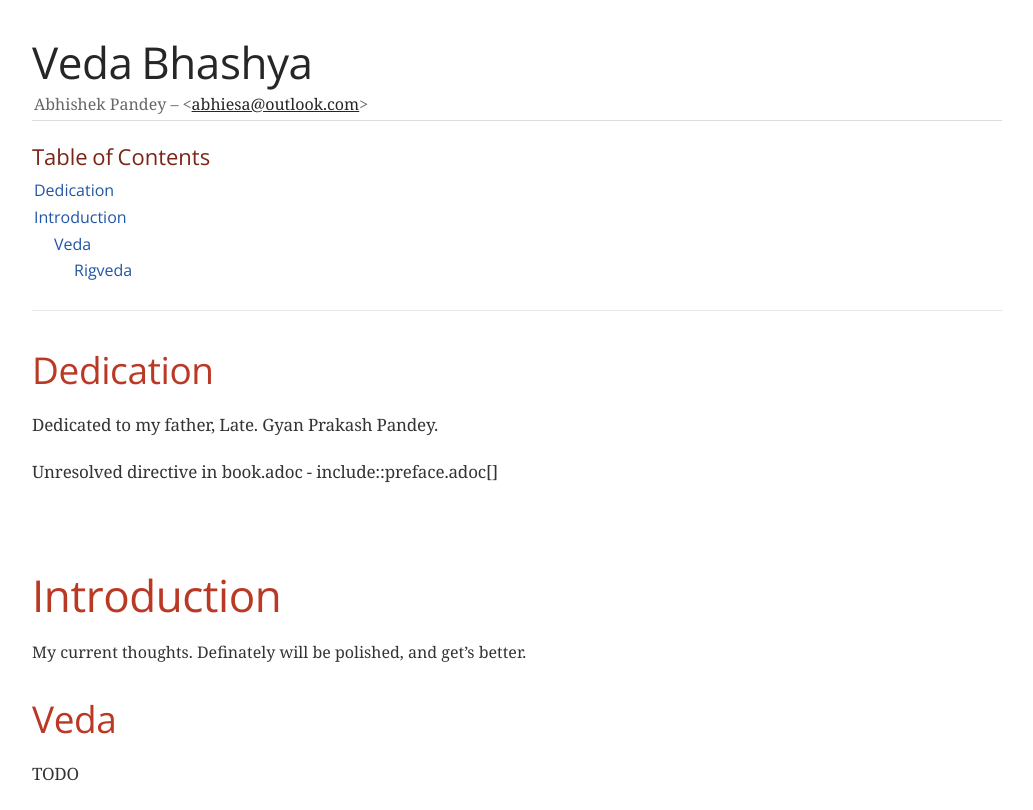
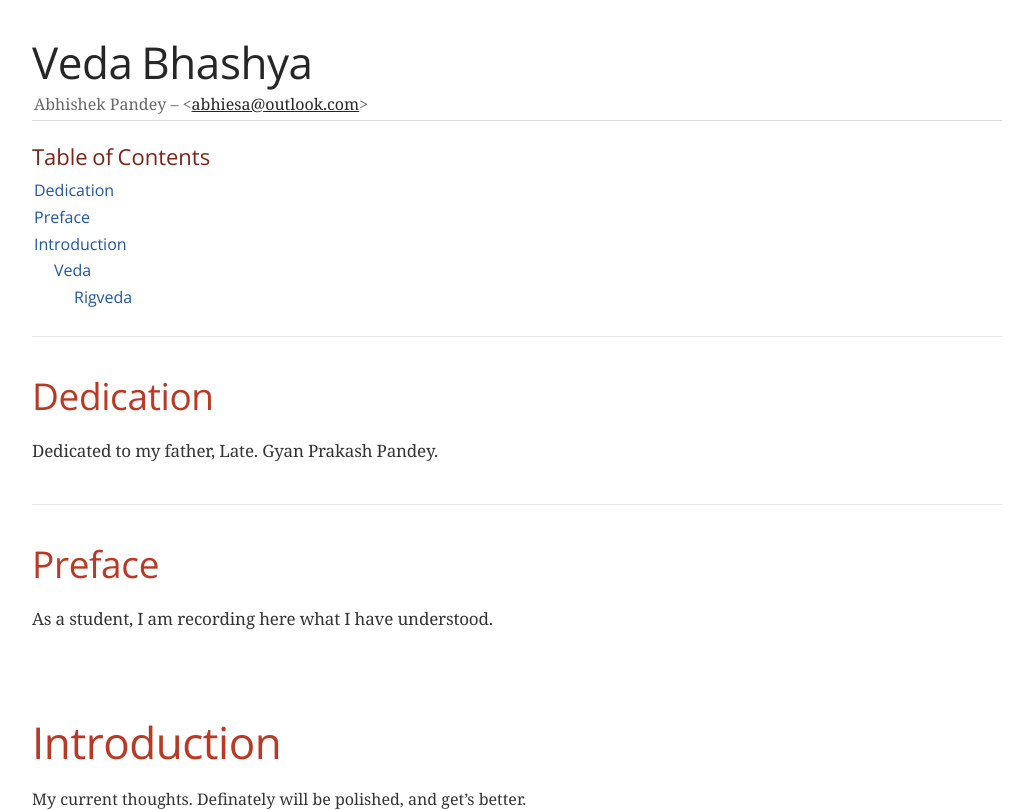
Before and after one commit to abhiesa/prasthanatrayi, a plain HTML site: page docs/index.html in a window 1280 px wide. Shown: the top 810 px of the page, without its empty margins (123-1156 px from the left). Drawn offline with nearby package versions, Linux system fonts and the light colour scheme; a web font is replaced by a local one.

Commit message:
Automated Build

```diff
--- a/docs/index.html
+++ b/docs/index.html
@@ -449,6 +449,7 @@ body.book #toc,body.book #preamble,body.book h1.sect0,body.book .sect1>h2{page-b
 <div id="toctitle">Table of Contents</div>
 <ul class="sectlevel1">
 <li><a href="#_dedication">Dedication</a></li>
+<li><a href="#_preface">Preface</a></li>
 <li><a href="#_introduction">Introduction</a>
 <ul class="sectlevel1">
 <li><a href="#_veda">Veda</a>
@@ -468,8 +469,13 @@ body.book #toc,body.book #preamble,body.book h1.sect0,body.book .sect1>h2{page-b
 <div class="paragraph">
 <p>Dedicated to my father, Late. Gyan Prakash Pandey.</p>
 </div>
+</div>
+</div>
+<div class="sect1">
+<h2 id="_preface">Preface</h2>
+<div class="sectionbody">
 <div class="paragraph">
-<p>Unresolved directive in book.adoc - include::preface.adoc[]</p>
+<p>As a student, I am recording here what I have understood.</p>
 </div>
 </div>
 </div>
@@ -568,7 +574,7 @@ My current thoughts. Definately will be polished, and get&#8217;s better.
 </div>
 <div id="footer">
 <div id="footer-text">
-Last updated 2022-11-16 18:08:06 UTC
+Last updated 2022-11-16 18:15:12 UTC
 </div>
 </div>
 </body>
```
Also changed, not shown: 1 other file.
